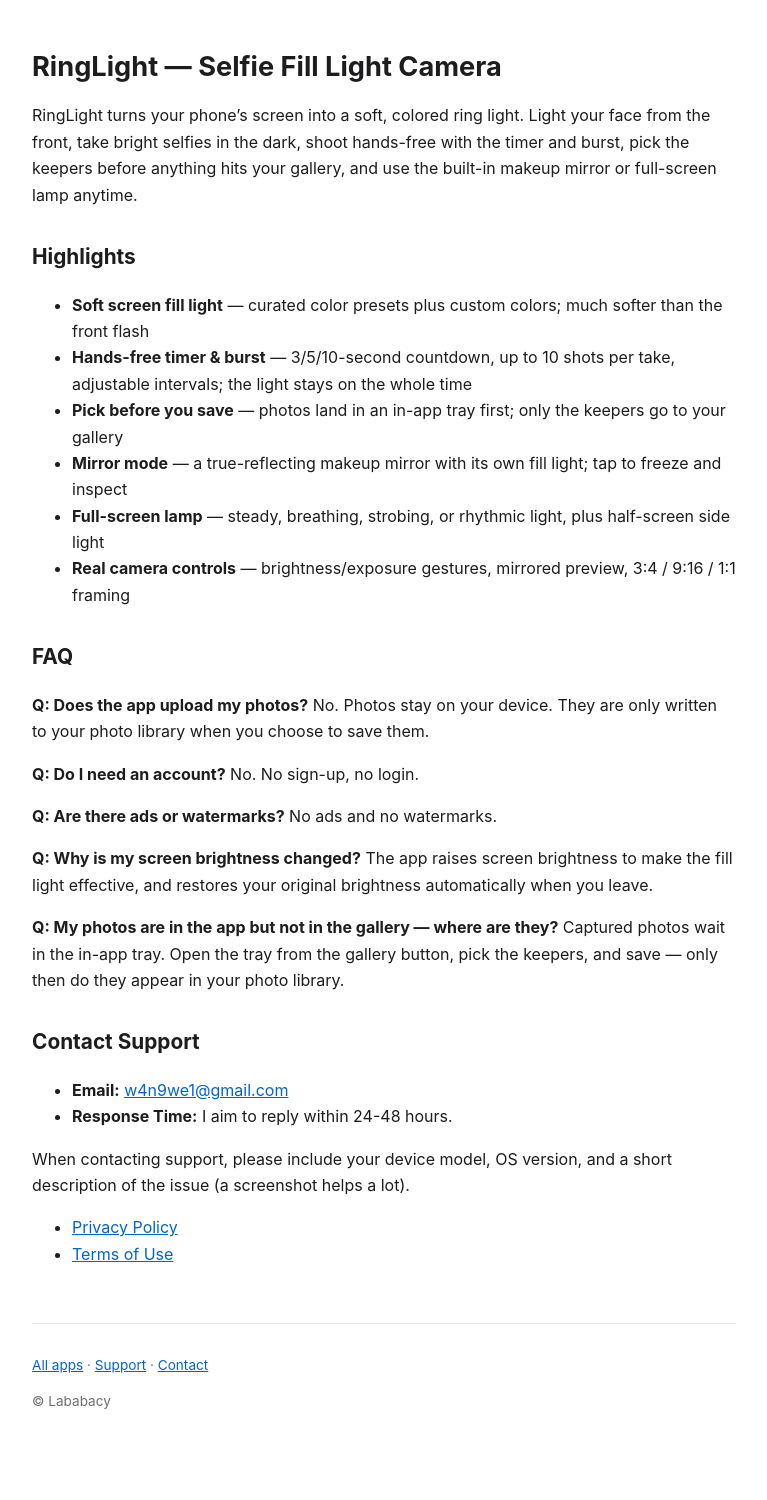
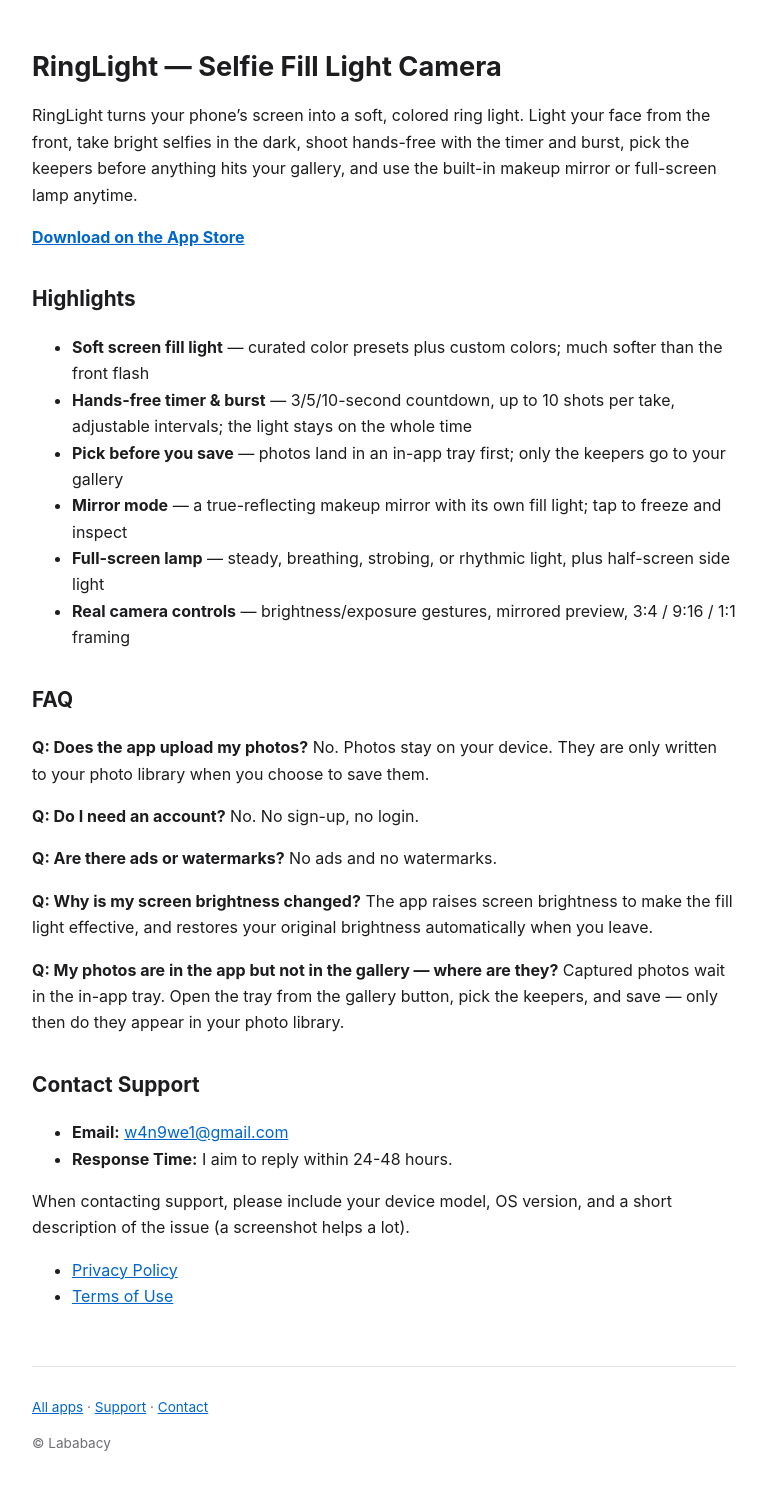
Before and after one commit to w4n9we1/app-support, a Jekyll site: the page built from ringlight/index.md, in a window 1280 px wide. Shown: the whole page, without its empty margins (256-1023 px from the left). Built offline with Jekyll 4.4.1, drawn with Linux system fonts in a browser that asks for light colours; before the commit the page ends 1458 px from its top, so only the background shows below that.

Commit message:
site(ringlight): 官网产品页补 App Store 下载链接（ASO 审计 P1，上架日生效）

```diff
--- a/ringlight/index.md
+++ b/ringlight/index.md
@@ -6,6 +6,9 @@
 # RingLight — Selfie Fill Light Camera
 
 RingLight turns your phone's screen into a soft, colored ring light. Light your face from the front, take bright selfies in the dark, shoot hands-free with the timer and burst, pick the keepers before anything hits your gallery, and use the built-in makeup mirror or full-screen lamp anytime.
+
+<!-- App Store URL goes live on release day (app id 6814347570) -->
+[**Download on the App Store**](https://apps.apple.com/app/id6814347570)
 
 ## Highlights
 
```
